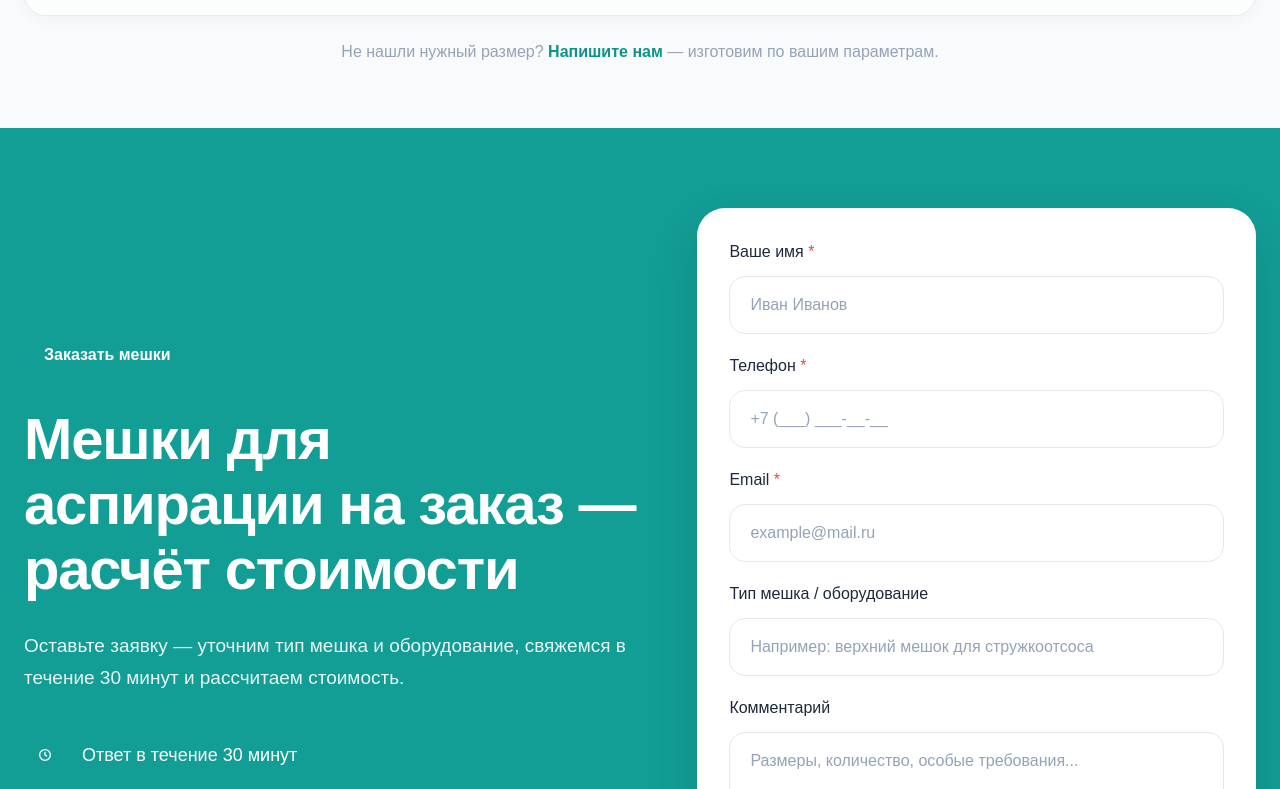
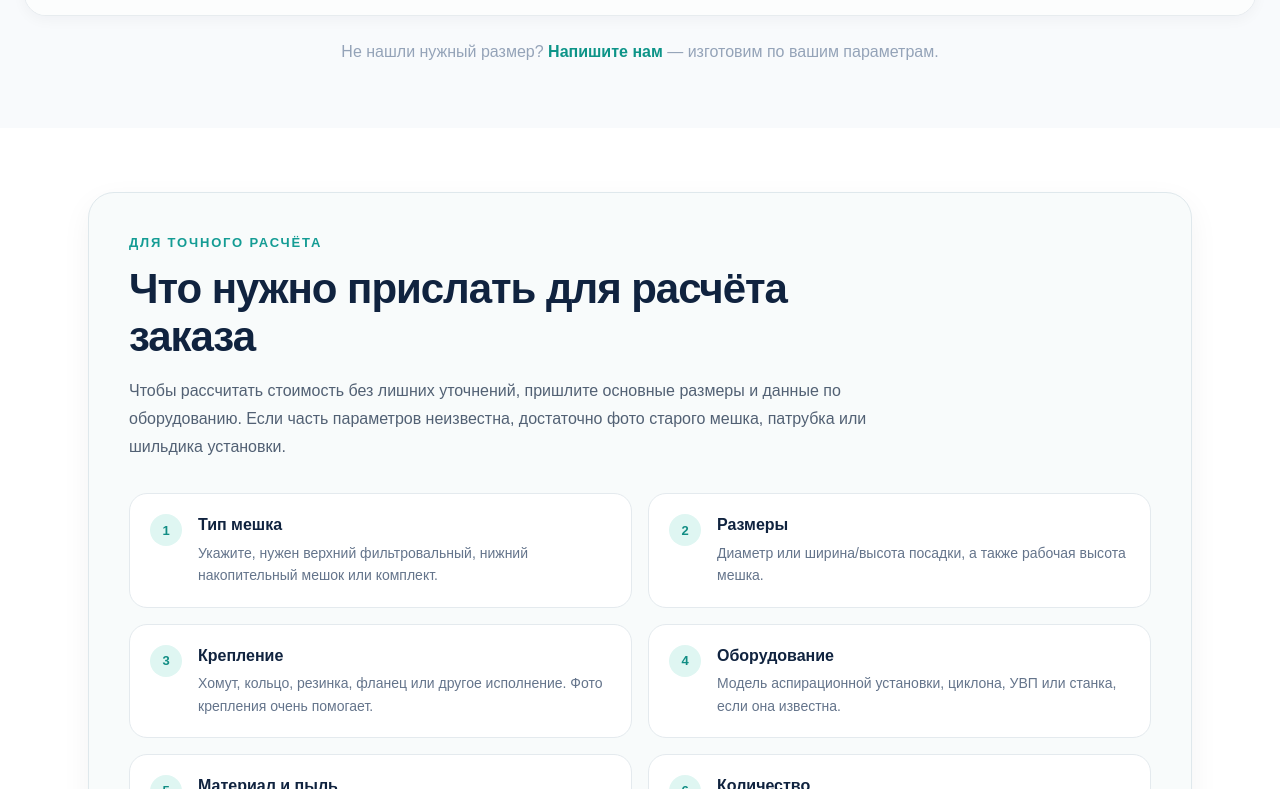
Before and after one commit to karipupkina-ux/filterflow-next, a Next.js app: page /meshki-dlya-aspiracii in a window 1280 px wide. Shown: the part 4751-5540 px from the top of the page. Built offline with nearby package versions, Linux system fonts and the light colour scheme.

Commit message:
SEO UX: add calculation checklist to aspiration bags

```diff
--- a/app/meshki-dlya-aspiracii/page.tsx
+++ b/app/meshki-dlya-aspiracii/page.tsx
@@ -6,6 +6,7 @@ import Navigation from "../components/Navigation";
 import BreadcrumbJsonLd from "../components/BreadcrumbJsonLd";
 import ServiceJsonLd from "../components/ServiceJsonLd";
 import SeeAlsoLinks from "../components/SeeAlsoLinks";
+import CalculationChecklist from "../components/CalculationChecklist";
 import { pageMetadata } from "@/lib/seo-metadata";
 
 export const metadata: Metadata = pageMetadata({
@@ -1109,6 +1110,20 @@ export default function Page() {
         </div>
       </section>
 
+      <CalculationChecklist
+        intro="Чтобы рассчитать стоимость без лишних уточнений, пришлите основные размеры и данные по оборудованию. Если часть параметров неизвестна, достаточно фото старого мешка, патрубка или шильдика установки."
+        href="#zakaz-meshki-form"
+        buttonLabel="Перейти к расчёту"
+        items={[
+          { title: "Тип мешка", text: "Укажите, нужен верхний фильтровальный, нижний накопительный мешок или комплект." },
+          { title: "Размеры", text: "Диаметр или ширина/высота посадки, а также рабочая высота мешка." },
+          { title: "Крепление", text: "Хомут, кольцо, резинка, фланец или другое исполнение. Фото крепления очень помогает." },
+          { title: "Оборудование", text: "Модель аспирационной установки, циклона, УВП или станка, если она известна." },
+          { title: "Материал и пыль", text: "Тип пыли, температура и материал старого мешка, если эти данные есть." },
+          { title: "Количество", text: "Количество мешков или комплектов, которое требуется изготовить." },
+        ]}
+      />
+
       {/* ЗЕЛЕНЫЙ БЛОК ЗАЯВКИ */}
       <section
         id="zakaz-meshki-form"
```
